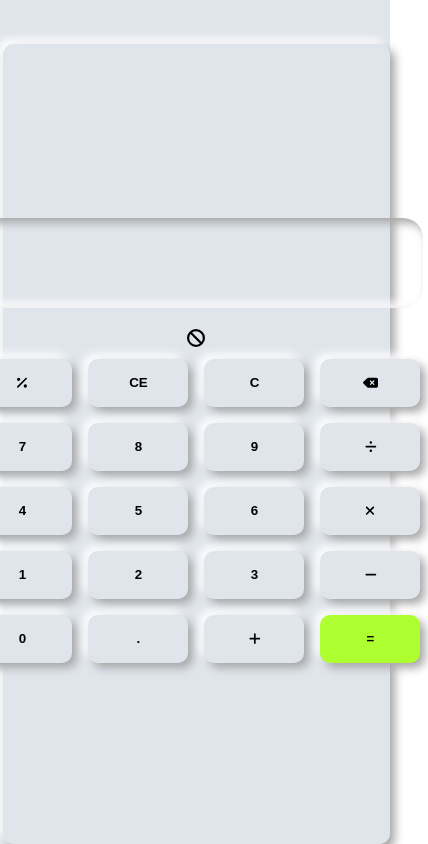
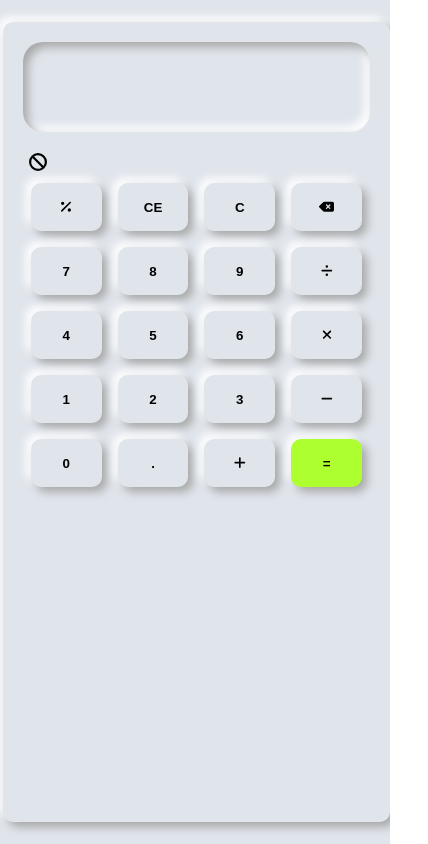
Before and after one commit to venkatesh3553/Calculator, a React (Create React App) app: page / in a window 390 px wide. Shown: the whole page, 428 px wide, since content can reach past the window. Built offline with nearby package versions, Linux system fonts and the light colour scheme.

Commit message:
Update App.css

```diff
--- a/src/App.css
+++ b/src/App.css
@@ -3,7 +3,7 @@
   display: flex;
   flex-direction: column;
   align-items: flex-end;
-  justify-content: flex-end;
+  justify-content: center;
   height: 100vh;
 
 background-color: #e0e5ec  ;
@@ -15,10 +15,7 @@ height: 90vh;
   padding: 20px;
   border-radius: 10px;
   box-shadow: 5px 5px 10px #a7a7a7, -5px -5px 10px #ffffff;
-  display: flex;
-  flex-direction: column;
-  align-items: center;
-  justify-content: center;
+
 }
 .input-container{
   width:90;
```
